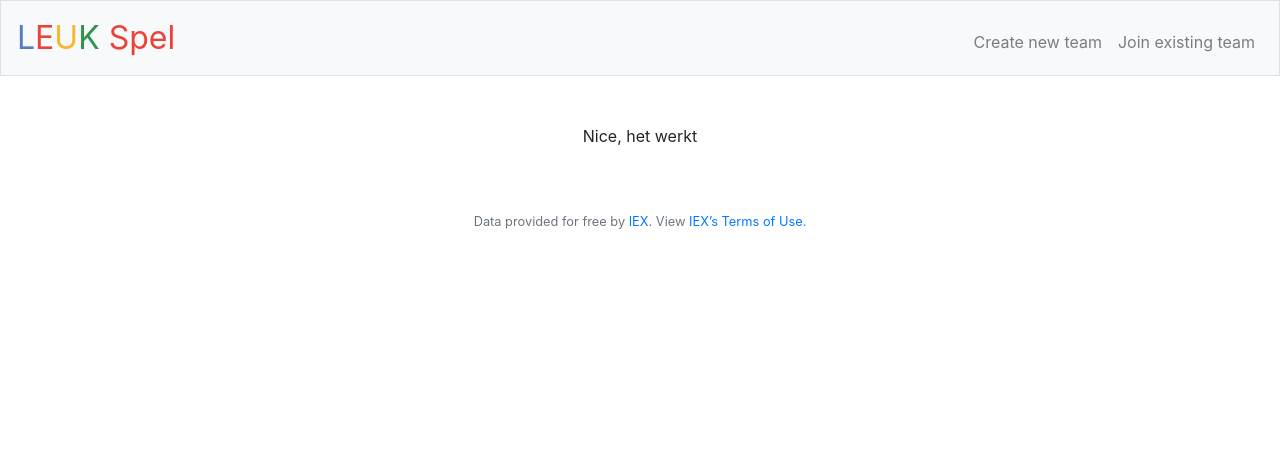
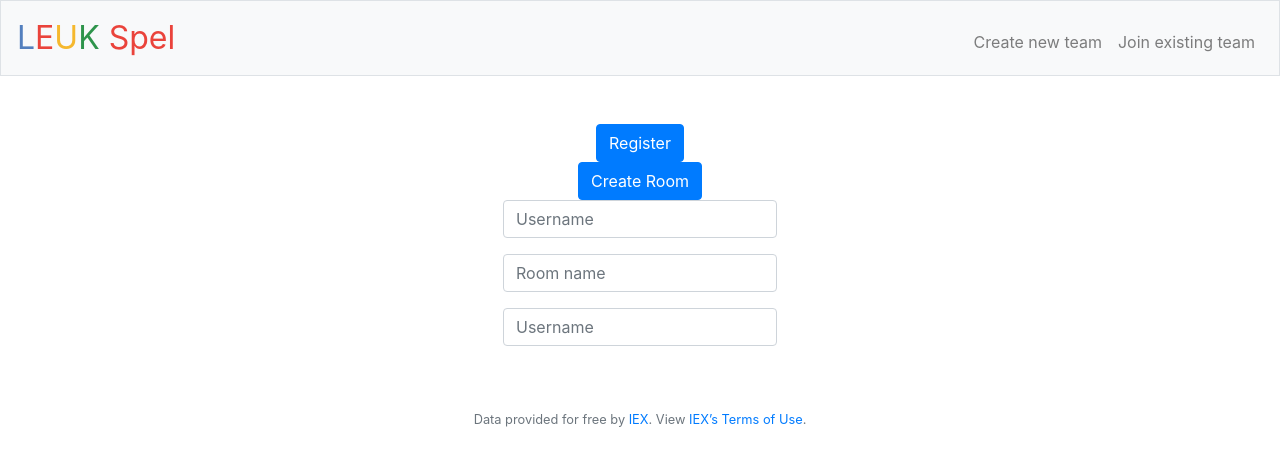
Before and after one commit to Renskejorien/webIK, a Flask app: page / in a window 1280 px wide. Shown: the top 466 px of the page. Run offline with Flask 2, Linux system fonts and the light colour scheme; some libraries are stand-ins or nearby versions.

Commit message:
Update index.html
create homescreen

```diff
--- a/webIK/templates/index.html
+++ b/webIK/templates/index.html
@@ -5,5 +5,23 @@
 {% endblock %}
 
 {% block main %}
-    <p>Nice, het werkt</p>
+    <form action="/" method="post">
+        <button class="btn btn-primary" type="submit">Register</button>
+    </form>
+    <form action="/newroom", method="POST">
+        <button class="btn btn-primary" type="submit">Create Room</button>
+        <div class="form-group">
+            <input class="form-control" name="username" placeholder="Username" type="text">
+        </div>
+    </form>
+    <form action="/existingroom", method="POST">
+        <div class="form-group">
+            <input class="form-control" name="roomname" placeholder="Room name" type="text">
+        </div>
+        <div class="form-group">
+            <input class="form-control" name="username" placeholder="Username" type="text">
+        </div>
+    </form>
+
+
 {% endblock %}
```
